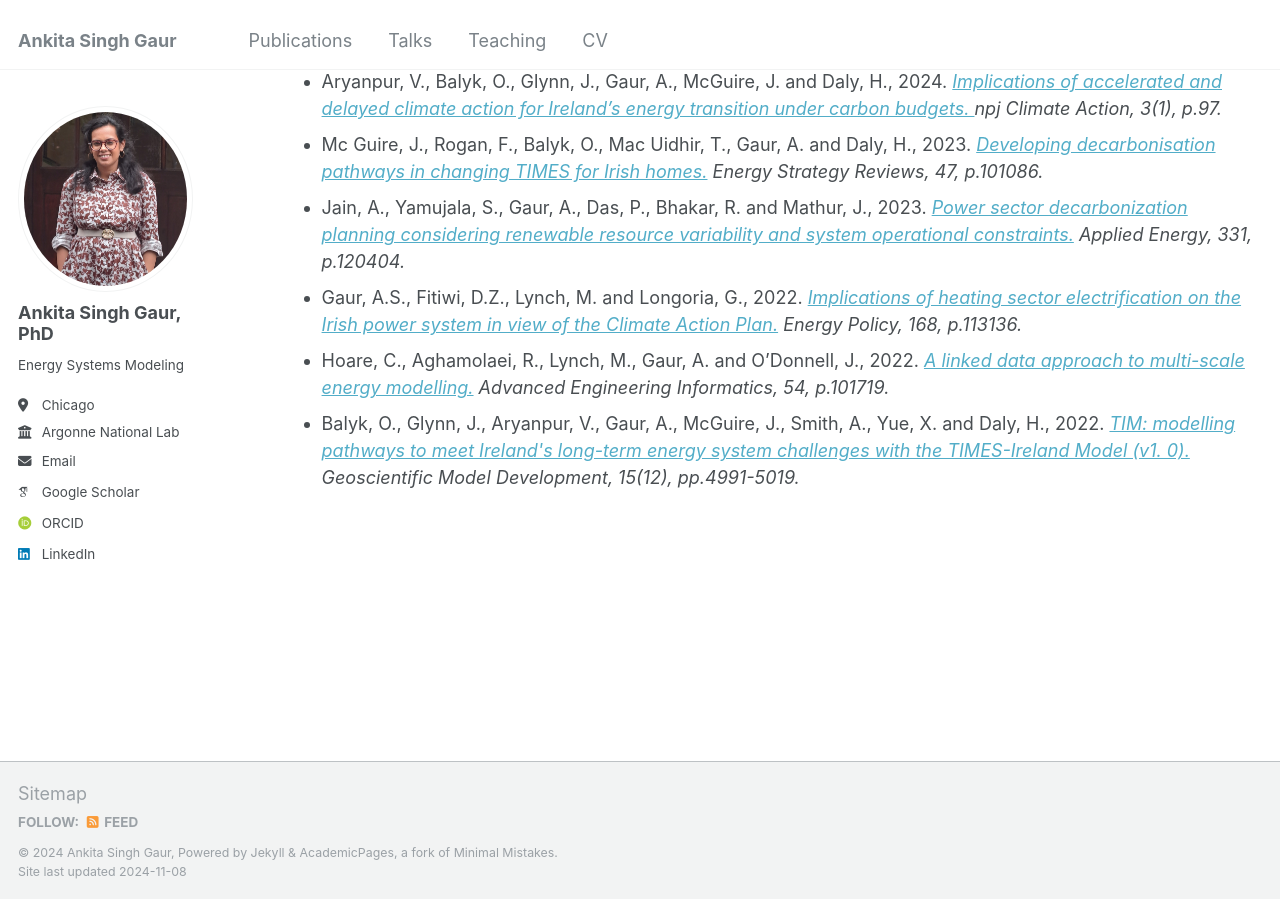
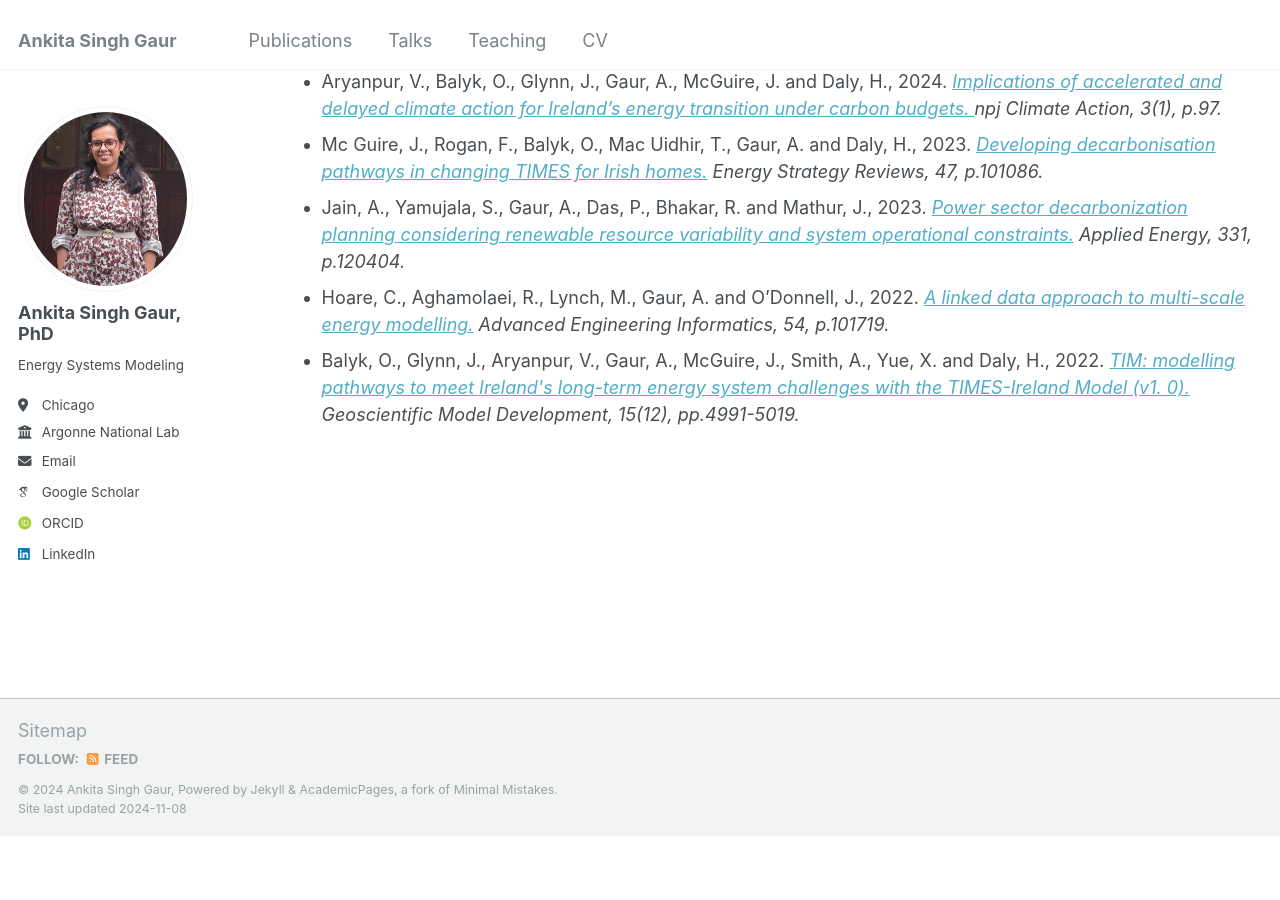
Before and after one commit to ankitagaur93/ankitagaur93.github.io, a Jekyll site: the page built from _pages/publications.html, in a window 1280 px wide and 900 px high, scrolled down 753 px. Built offline with Jekyll 4.4.1, drawn with Linux system fonts in a browser that asks for light colours; some web fonts are replaced; after the commit the page ends 1590 px from its top, so only the background shows below that.

Commit message:
Update publications.html

```diff
--- a/_pages/publications.html
+++ b/_pages/publications.html
@@ -86,13 +86,6 @@ author_profile: true
     </i>
   </li>
   <li>
-    Gaur, A.S., Fitiwi, D.Z., Lynch, M. and Longoria, G., 2022.
-    <i>
-      <a href="https://doi.org/10.1016/j.enpol.2022.113136" target="_blank">Implications of heating sector electrification on the Irish power system in view of the Climate Action Plan.</a>
-      Energy Policy, 168, p.113136.
-    </i>
-  </li>
-  <li>
     Hoare, C., Aghamolaei, R., Lynch, M., Gaur, A. and O’Donnell, J., 2022.
     <i>
       <a href="https://doi.org/10.1016/j.aei.2022.101719" target="_blank">A linked data approach to multi-scale energy modelling.</a>
```
